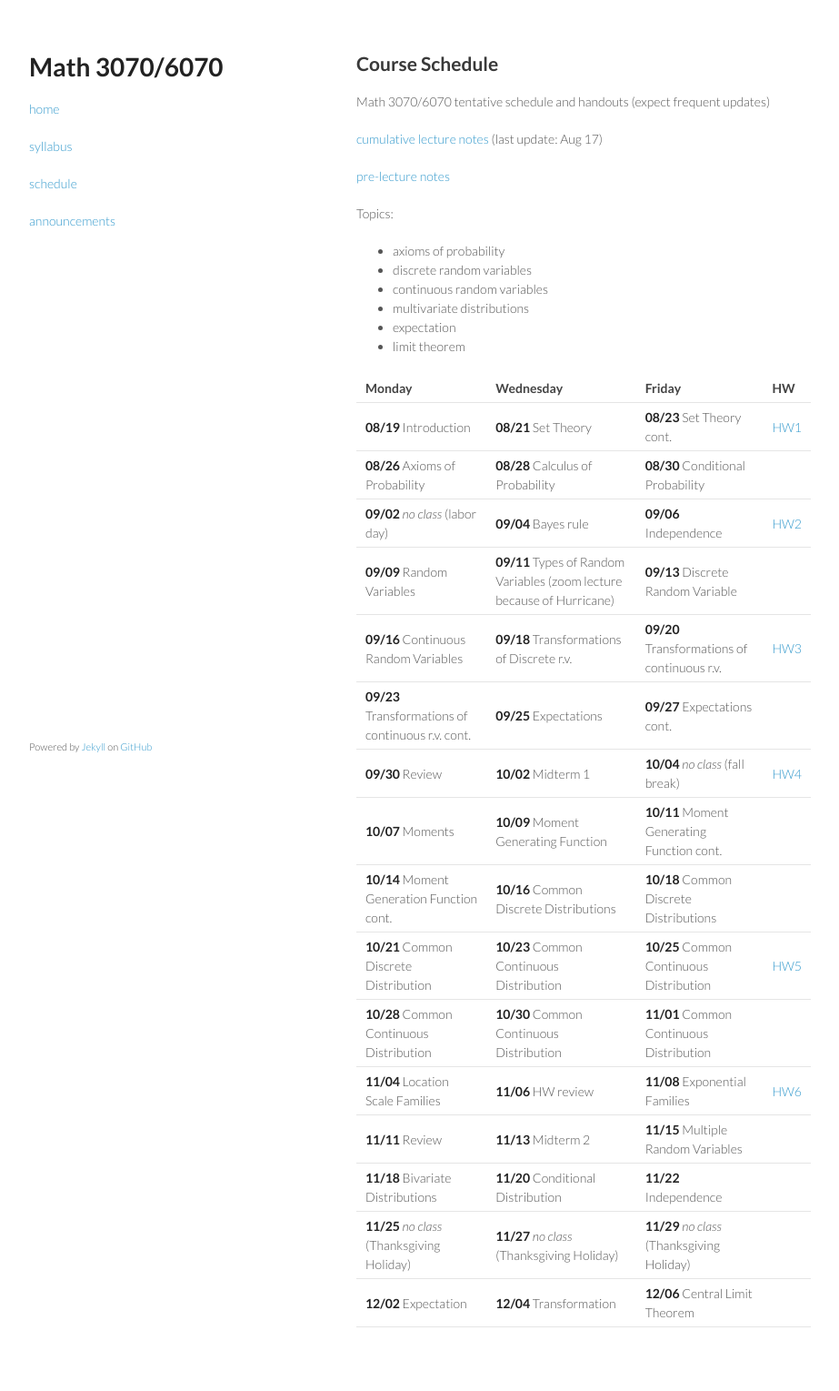
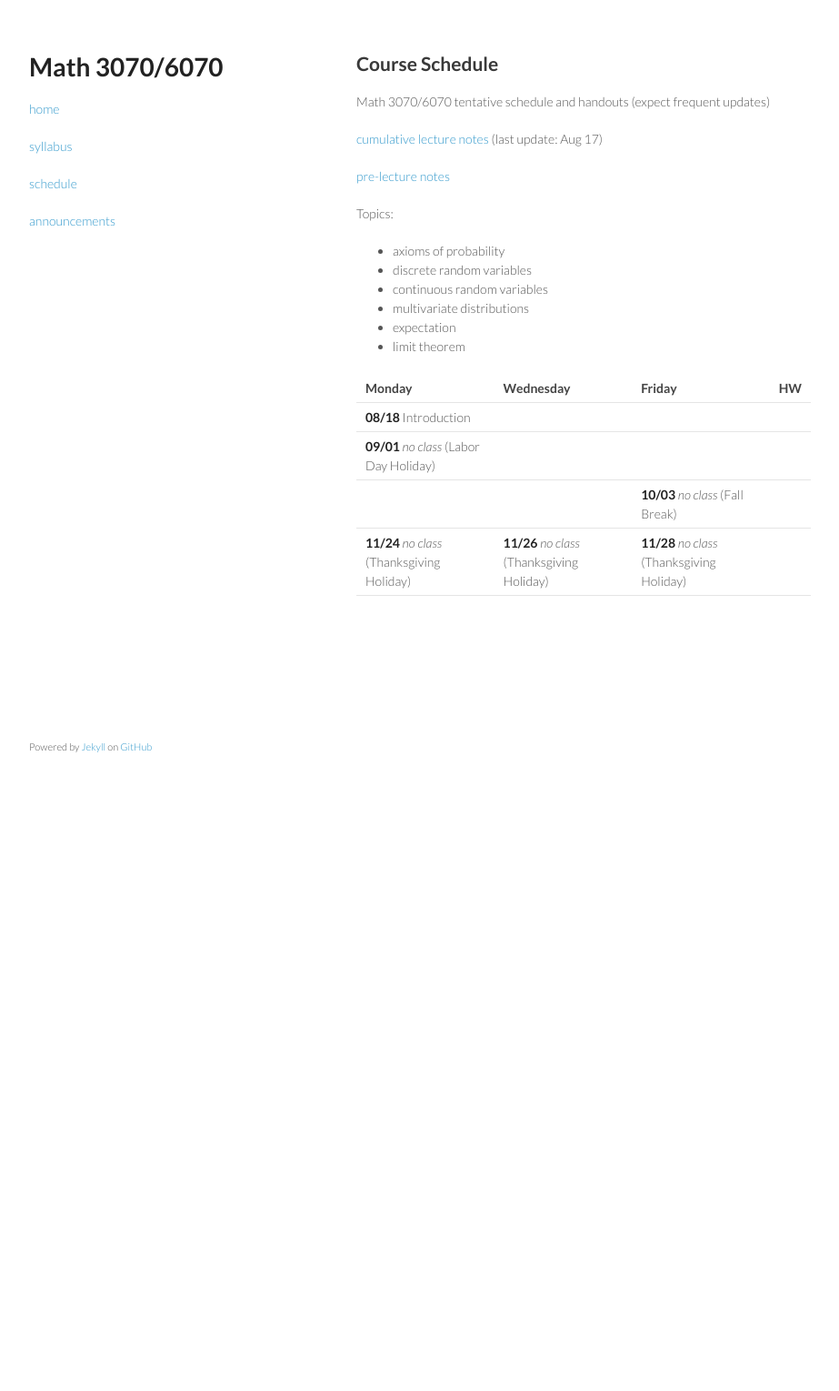
Before and after one commit to tulane-math-3070/2025Fall, a Jekyll site: the page built from schedule/schedule.md, in a window 1280 px wide. Shown: the whole page at 91% size, without its empty margins (178-1101 px from the left). Built offline with Jekyll 4.4.1, drawn with Linux system fonts in a browser that asks for light colours; after the commit the page ends 900 px from its top, so only the background shows below that.

Commit message:
some update

```diff
--- a/schedule/schedule.md
+++ b/schedule/schedule.md
@@ -26,19 +26,7 @@ Topics:
 
 | Monday | Wednesday | Friday | HW |
 |:-----------|:-----------|:------------|:---|
-| **08/19** Introduction | **08/21** Set Theory  | **08/23** Set Theory cont.  | [HW1](../HW/HW1/HW1.pdf) |
-| **08/26** Axioms of Probability | **08/28** Calculus of Probability | **08/30** Conditional Probability | |
-| **09/02** _no class_ (labor day) | **09/04** Bayes rule | **09/06** Independence | [HW2](../HW/HW1.5/HW2.pdf) |
-| **09/09** Random Variables | **09/11** Types of Random Variables (zoom lecture because of Hurricane) | **09/13** Discrete Random Variable | |
-| **09/16** Continuous Random Variables | **09/18** Transformations of Discrete r.v. | **09/20** Transformations of continuous r.v. | [HW3](../HW/HW2/HW3.pdf) |
-| **09/23** Transformations of continuous r.v. cont. | **09/25** Expectations | **09/27** Expectations cont. | |
-| **09/30** Review | **10/02** Midterm 1 | **10/04** _no class_ (fall break) | [HW4](../HW/HW4/HW4.pdf) |
-| **10/07** Moments | **10/09** Moment Generating Function | **10/11** Moment Generating Function cont. | |
-| **10/14** Moment Generation Function cont. | **10/16** Common Discrete Distributions | **10/18** Common Discrete Distributions| |
-| **10/21** Common Discrete Distribution | **10/23** Common Continuous Distribution | **10/25** Common Continuous Distribution | [HW5](../HW/HW5/HW5.pdf) |
-| **10/28** Common Continuous Distribution | **10/30** Common Continuous Distribution | **11/01** Common Continuous Distribution | |
-| **11/04** Location Scale Families | **11/06** HW review | **11/08** Exponential Families | [HW6](../HW/HW6/HW6.pdf) |
-| **11/11** Review | **11/13** Midterm 2 | **11/15** Multiple Random Variables | |
-| **11/18** Bivariate Distributions| **11/20** Conditional Distribution | **11/22** Independence | |
-| **11/25** _no class_ (Thanksgiving Holiday) | **11/27** _no class_ (Thanksgiving Holiday) | **11/29** _no class_ (Thanksgiving Holiday) | |
-| **12/02** Expectation | **12/04** Transformation | **12/06** Central Limit Theorem | |
+| **08/18** Introduction |   |  |  |
+| **09/01** _no class_ (Labor Day Holiday) | | | |
+| | | **10/03** _no class_ (Fall Break) | |
+| **11/24** _no class_ (Thanksgiving Holiday) | **11/26**  _no class_ (Thanksgiving Holiday) | **11/28**  _no class_ (Thanksgiving Holiday) | |
```
Also changed, not shown: index.md (+1 -1 lines), syllabus/syllabus.md (+3 -3 lines).
